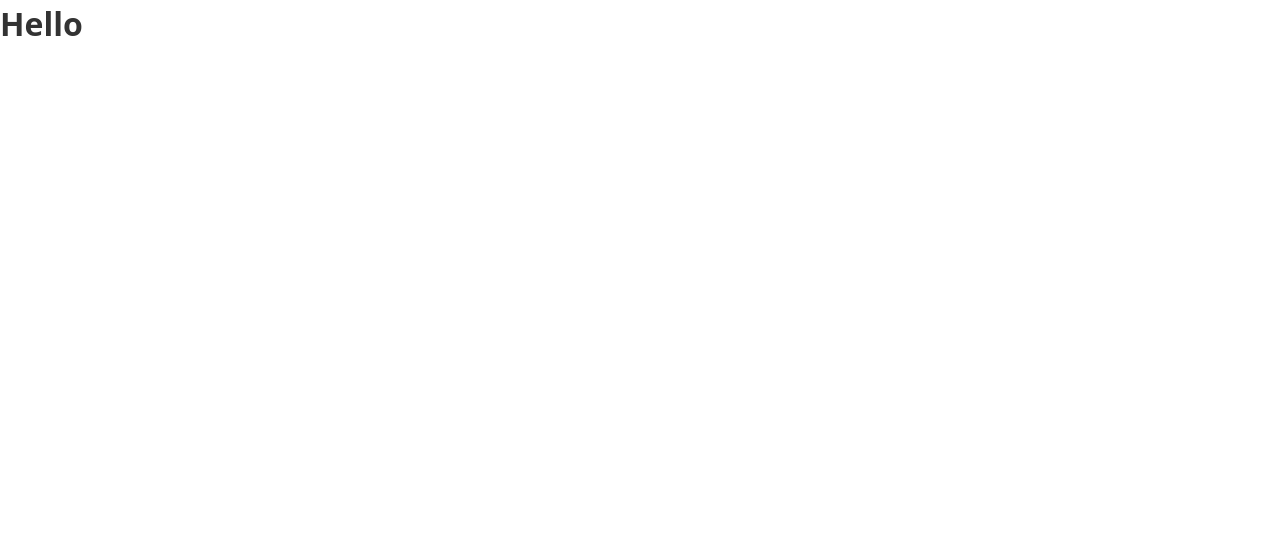
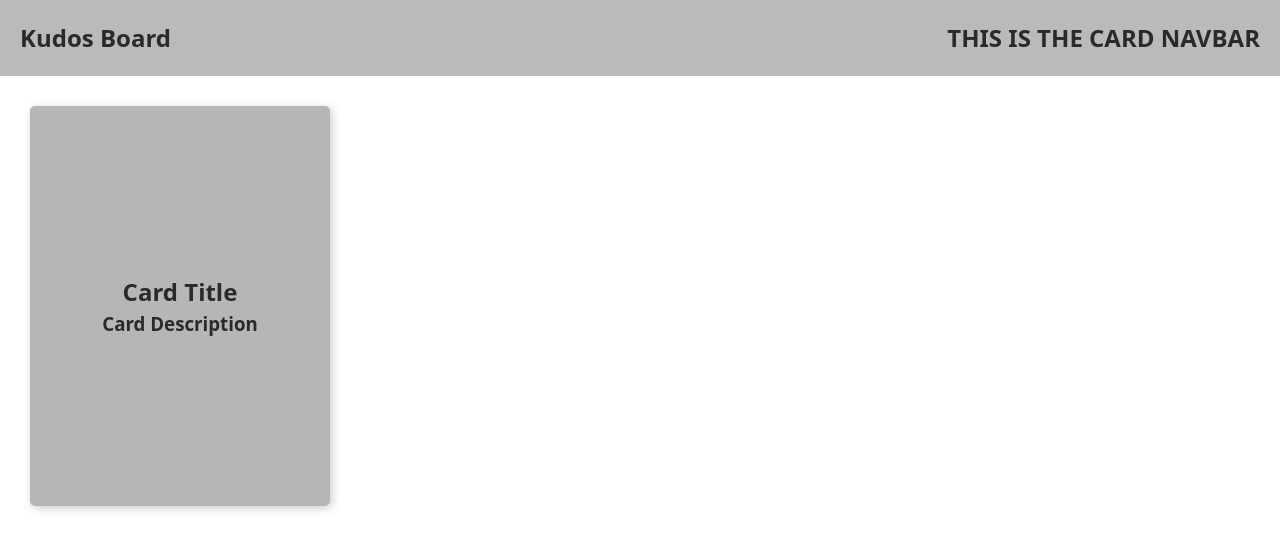
Before and after one commit to heirynhr/kudosBoard, a React (Vite) app in the folder kudosBoard-ui/: page /cards in a window 1280 px wide. Shown: the top 550 px of the page. Built offline with nearby package versions, Linux system fonts and the light colour scheme.

Commit message:
added routing back to the homepage from the cards page, and added the card component with styling

```diff
--- a/kudosBoard-ui/src/Components/CardNavBar/CardNavBar.css
+++ b/kudosBoard-ui/src/Components/CardNavBar/CardNavBar.css
@@ -0,0 +1,17 @@
+.card-navbar {
+  background-color: rgb(187, 186, 186);
+  padding: 20px;
+  display: flex;
+  flex-direction: row;
+  justify-content: space-between;
+}
+
+.cardNavBar-title {
+  cursor: pointer;
+  user-select: none;
+  transition: 0.2s ease-in-out;
+}
+
+.cardNavBar-title:hover {
+  color: rgb(44, 63, 108);
+}
--- a/kudosBoard-ui/src/Components/CardNavBar/CardNavBar.jsx
+++ b/kudosBoard-ui/src/Components/CardNavBar/CardNavBar.jsx
@@ -1,3 +1,21 @@
 import "./CardNavBar.css";
+import { useNavigate } from "react-router-dom";
 
-export default function CardNavBar() {}
+export default function CardNavBar() {
+  const navigate = useNavigate();
+
+  const handleBackToHomePage = () => {
+    navigate("/");
+  };
+
+  return (
+    <>
+      <div className="card-navbar">
+        <h2 onClick={handleBackToHomePage} className="cardNavBar-title">
+          Kudos Board
+        </h2>
+        <h2>THIS IS THE CARD NAVBAR</h2>
+      </div>
+    </>
+  );
+}
--- a/kudosBoard-ui/src/Components/CardPage/CardPage.jsx
+++ b/kudosBoard-ui/src/Components/CardPage/CardPage.jsx
@@ -1,9 +1,11 @@
 import Cards from "../Cards/Cards.jsx";
+import CardNavBar from "../CardNavBar/CardNavBar.jsx";
 
 export default function CardPage() {
   return (
     <>
       <div>
+        <CardNavBar />
         <Cards />
       </div>
     </>
--- a/kudosBoard-ui/src/Components/Cards/Cards.css
+++ b/kudosBoard-ui/src/Components/Cards/Cards.css
@@ -0,0 +1,21 @@
+.card-container {
+  background-color: rgb(182, 182, 182);
+  margin: 30px;
+  display: flex;
+  flex-direction: column;
+  width: 300px;
+  height: 400px;
+  justify-content: center;
+  align-items: center;
+  border-radius: 5px;
+  box-shadow: 2px 2px 10px rgba(0, 0, 0, 0.2);
+  transition: 0.2s ease-in-out;
+}
+
+.card-container:hover {
+  cursor: pointer;
+  box-shadow: 2px 2px 10px rgba(0, 0, 0, 0.4);
+  transform: translateY(-5px);
+  background-color: rgb(87, 87, 87);
+  color: white;
+}
--- a/kudosBoard-ui/src/Components/Cards/Cards.jsx
+++ b/kudosBoard-ui/src/Components/Cards/Cards.jsx
@@ -4,7 +4,8 @@ export default function Cards() {
   return (
     <>
       <div className="card-container">
-        <h1>Hello</h1>
+        <h2 className="title">Card Title</h2>
+        <h3 className="description">Card Description</h3>
       </div>
     </>
   );
```
